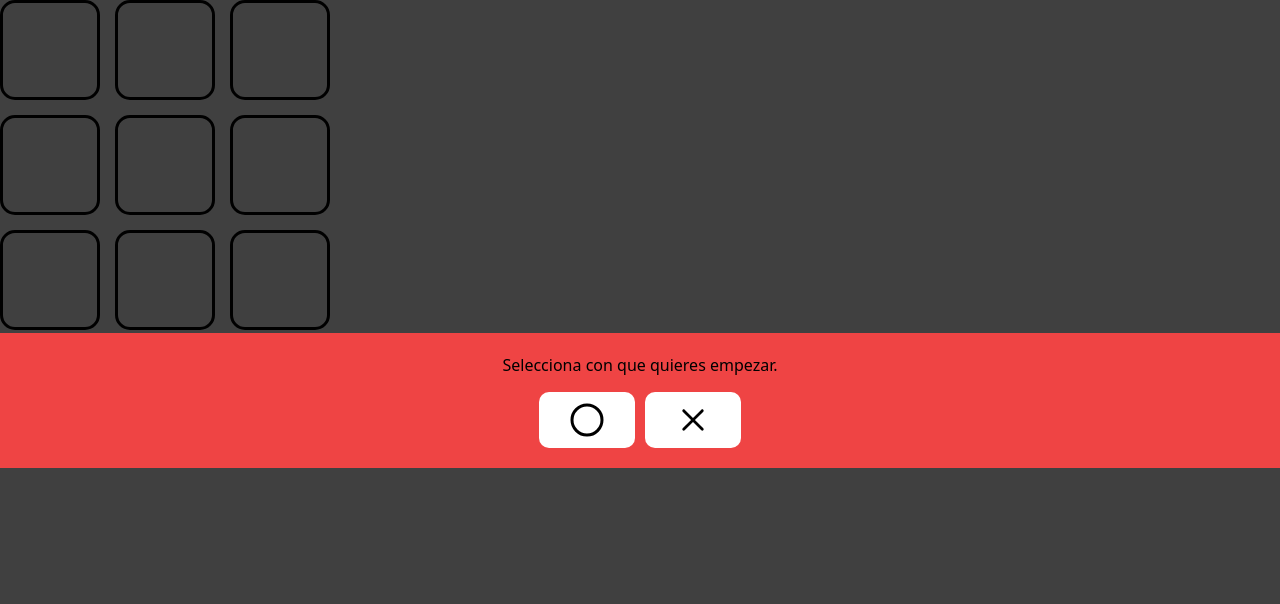
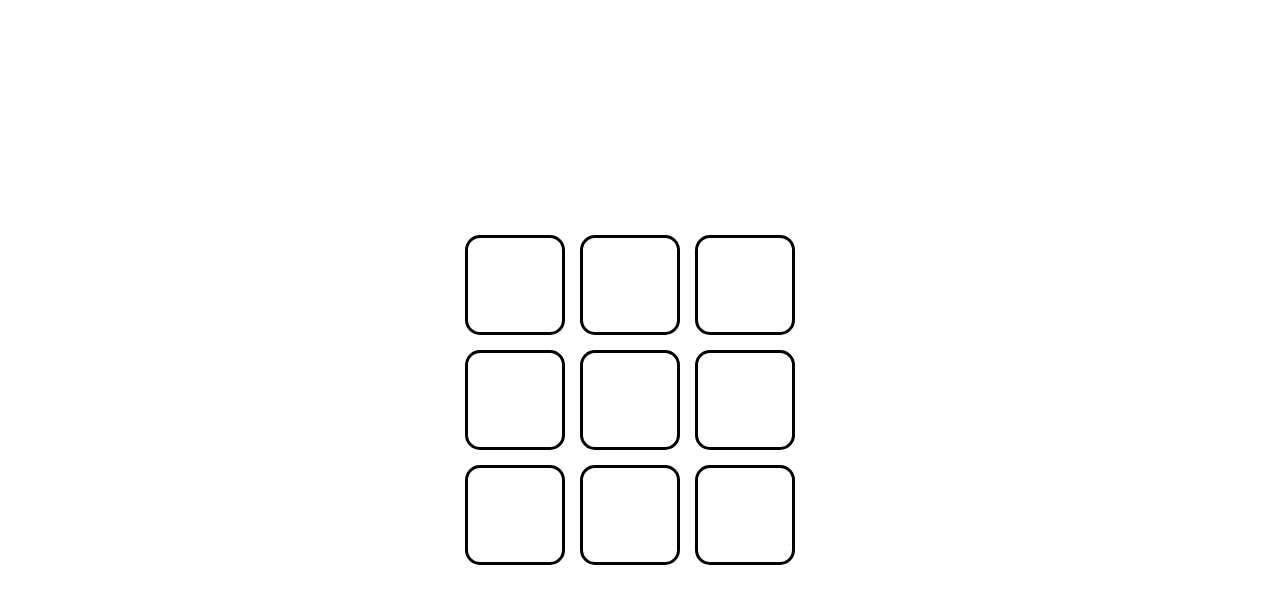
Before and after one commit to hatashi199/ticTactToe, a React (Vite) app: page /game in a window 1280 px wide. Shown: the top 604 px of the page. Built offline with nearby package versions, Linux system fonts and the light colour scheme.

Commit message:
v1.0.5 ==> Added mini router & context for game config

```diff
--- a/package.json
+++ b/package.json
@@ -12,7 +12,8 @@
 	"dependencies": {
 		"react": "^18.2.0",
 		"react-dom": "^18.2.0",
-		"react-icons": "^4.11.0"
+		"react-icons": "^4.11.0",
+		"react-router-dom": "^6.16.0"
 	},
 	"devDependencies": {
 		"@types/react": "^18.2.15",
--- a/src/TicTacToe_App.tsx
+++ b/src/TicTacToe_App.tsx
@@ -1,25 +1,18 @@
-import Board from './components/Board/Board';
-import GameConfig from './components/GameConfig/GameConfig';
-import { useGameConfigTurn } from './components/GameConfig/useGameConfigTurn';
-import ModalAlert from './components/ModalAlert/ModalAlert';
+import { Route, Routes } from 'react-router-dom';
+import { routes } from './routes/routes';
 
 const TicTacToe_App: React.FC = () => {
-	const { ...gameConfig } = useGameConfigTurn();
-
 	return (
 		<>
-			{!gameConfig.gameConfigTurn && (
-				<ModalAlert>
-					<GameConfig
-						setGameConfigO={gameConfig.setGameConfigO}
-						setGameConfigX={gameConfig.setGameConfigX}
+			<Routes>
+				{routes.map((route) => (
+					<Route
+						path={route.path}
+						element={<route.page />}
+						key={route.label}
 					/>
-				</ModalAlert>
-			)}
-			<Board gameConfig={gameConfig} />
-			{gameConfig.gameConfigTurn && (
-				<h2>{`Turno de ${gameConfig.gameConfigTurn}`}</h2>
-			)}
+				))}
+			</Routes>
 		</>
 	);
 };
--- a/src/components/Board/Board.tsx
+++ b/src/components/Board/Board.tsx
@@ -39,6 +39,7 @@ const Board: React.FC<BoardProps> = ({ gameConfig }) => {
 	};
 
 	return (
+		<>
 			<div className='flex flex-wrap max-w-[350px] w-full gap-[15px]'>
 				<Cell
 					value={board[0]}
@@ -77,6 +78,10 @@ const Board: React.FC<BoardProps> = ({ gameConfig }) => {
 					setValue={() => makeMovement(8)}
 				/>
 			</div>
+			{gameConfig.gameConfigTurn && (
+				<h2>{`Turno de ${gameConfig.gameConfigTurn}`}</h2>
+			)}
+		</>
 	);
 };
 
--- /dev/null
+++ b/src/components/CenterPageElement/CenterPageElement.tsx
@@ -0,0 +1,13 @@
+interface CenterPageElementProps {
+	children: React.ReactNode;
+}
+
+const CenterPageElement: React.FC<CenterPageElementProps> = ({ children }) => {
+	return (
+		<div className='flex justify-center items-center w-[100vw] h-[100vh]'>
+			{children}
+		</div>
+	);
+};
+
+export default CenterPageElement;
--- a/src/components/ModalAlert/ModalAlert.tsx
+++ /dev/null
@@ -1,15 +0,0 @@
-interface ModalAlertProps {
-	children: React.ReactNode;
-}
-
-const ModalAlert: React.FC<ModalAlertProps> = ({ children }) => {
-	return (
-		<div className='absolute top-0 bottom-0 left-0 right-0 bg-black bg-opacity-75 flex flex-col justify-center w-[100vw] h-[100vh] z-1'>
-			<div className='bg-red-500 flex justify-center w-full py-[20px] px-[10px]'>
-				{children}
-			</div>
-		</div>
-	);
-};
-
-export default ModalAlert;
--- /dev/null
+++ b/src/contexts/GameConfigContext.tsx
@@ -0,0 +1,38 @@
+import { createContext, useState } from 'react';
+
+interface GameConfigContextInterface {
+	gameConfigTurn: string;
+	setGameConfigO: () => void;
+	setGameConfigX: () => void;
+}
+
+interface GameConfigProviderProps {
+	children: React.ReactNode;
+}
+
+export const GameConfigContext = createContext<GameConfigContextInterface>({
+	gameConfigTurn: '',
+	setGameConfigO: () => {},
+	setGameConfigX: () => {}
+});
+
+export const GameConfigProvider: React.FC<GameConfigProviderProps> = ({
+	children
+}) => {
+	const [gameConfigTurn, setGameConfigTurn] = useState<string>('');
+
+	const setGameConfigO = (): void => setGameConfigTurn('O');
+	const setGameConfigX = (): void => setGameConfigTurn('X');
+
+	const contextValues: GameConfigContextInterface = {
+		gameConfigTurn,
+		setGameConfigO,
+		setGameConfigX
+	};
+
+	return (
+		<GameConfigContext.Provider value={contextValues}>
+			{children}
+		</GameConfigContext.Provider>
+	);
+};
--- a/src/main.tsx
+++ b/src/main.tsx
@@ -2,9 +2,15 @@ import React from 'react';
 import ReactDOM from 'react-dom/client';
 import TicTacToe_App from './TicTacToe_App.tsx';
 import './index.css';
+import { BrowserRouter } from 'react-router-dom';
+import { GameConfigProvider } from './contexts/GameConfigContext.tsx';
 
 ReactDOM.createRoot(document.getElementById('root')!).render(
 	<React.StrictMode>
-		<TicTacToe_App />
+		<GameConfigProvider>
+			<BrowserRouter>
+				<TicTacToe_App />
+			</BrowserRouter>
+		</GameConfigProvider>
 	</React.StrictMode>
 );
--- /dev/null
+++ b/src/pages/Game.tsx
@@ -0,0 +1,23 @@
+import { useContext } from 'react';
+import Board from '../components/Board/Board';
+import CenterPageElement from '../components/CenterPageElement/CenterPageElement';
+import { GameConfigContext } from '../contexts/GameConfigContext';
+
+const Game: React.FC = () => {
+	const { gameConfigTurn, setGameConfigX, setGameConfigO } =
+		useContext(GameConfigContext);
+
+	return (
+		<CenterPageElement>
+			<Board
+				gameConfig={{
+					gameConfigTurn,
+					setGameConfigO,
+					setGameConfigX
+				}}
+			/>
+		</CenterPageElement>
+	);
+};
+
+export default Game;
--- /dev/null
+++ b/src/pages/Home.tsx
@@ -0,0 +1,34 @@
+import { Link } from 'react-router-dom';
+import CenterPageElement from '../components/CenterPageElement/CenterPageElement';
+import { RxCross2 } from 'react-icons/rx';
+import { FiCircle } from 'react-icons/fi';
+import GameConfig from '../components/GameConfig/GameConfig';
+import { useContext } from 'react';
+import { GameConfigContext } from '../contexts/GameConfigContext';
+
+const Home: React.FC = () => {
+	const { gameConfigTurn, setGameConfigX, setGameConfigO } =
+		useContext(GameConfigContext);
+
+	return (
+		<CenterPageElement>
+			<div className='flex flex-col items-center gap-[15px] p-[15px]'>
+				<div className='flex gap-[10px]'>
+					<RxCross2 />
+					<FiCircle />
+				</div>
+				<GameConfig
+					setGameConfigO={setGameConfigO}
+					setGameConfigX={setGameConfigX}
+				/>
+				{gameConfigTurn ? (
+					<Link to='/game'>NEW GAME</Link>
+				) : (
+					<span>NEW GAME</span>
+				)}
+			</div>
+		</CenterPageElement>
+	);
+};
+
+export default Home;
--- /dev/null
+++ b/src/routes/RouteInterface.ts
@@ -0,0 +1,5 @@
+export interface RouteInterface {
+	path: string;
+	page: React.FC;
+	label: string;
+}
--- /dev/null
+++ b/src/routes/routes.ts
@@ -0,0 +1,16 @@
+import { RouteInterface } from './RouteInterface';
+import Home from '../pages/Home';
+import Game from '../pages/Game';
+
+export const routes: RouteInterface[] = [
+	{
+		path: '/',
+		page: Home,
+		label: 'Home'
+	},
+	{
+		path: '/game',
+		page: Game,
+		label: 'Game'
+	}
+];
```
Also changed, not shown: 1 other file (tests, documents, lock files or other folders). Lines whose indentation alone changed are shown as unchanged.
